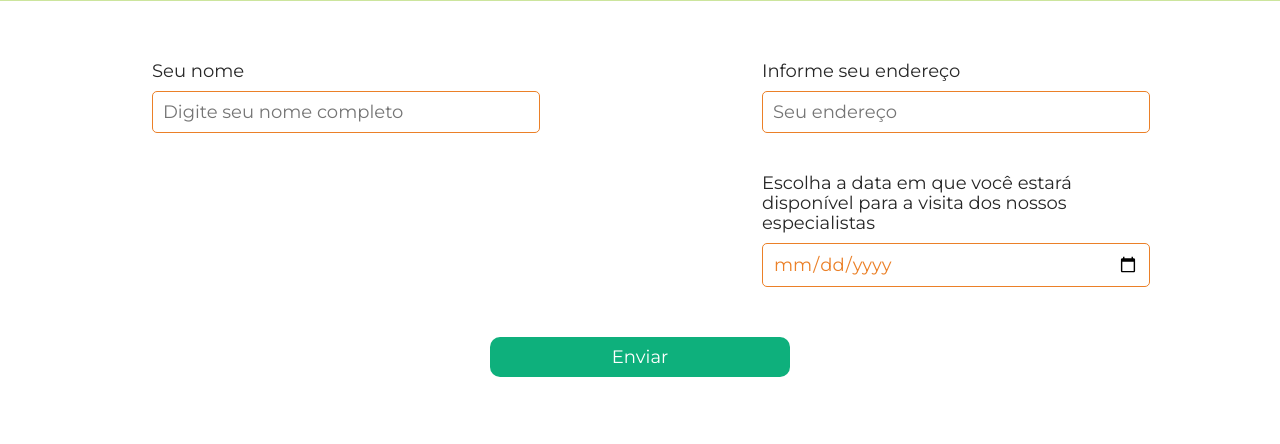
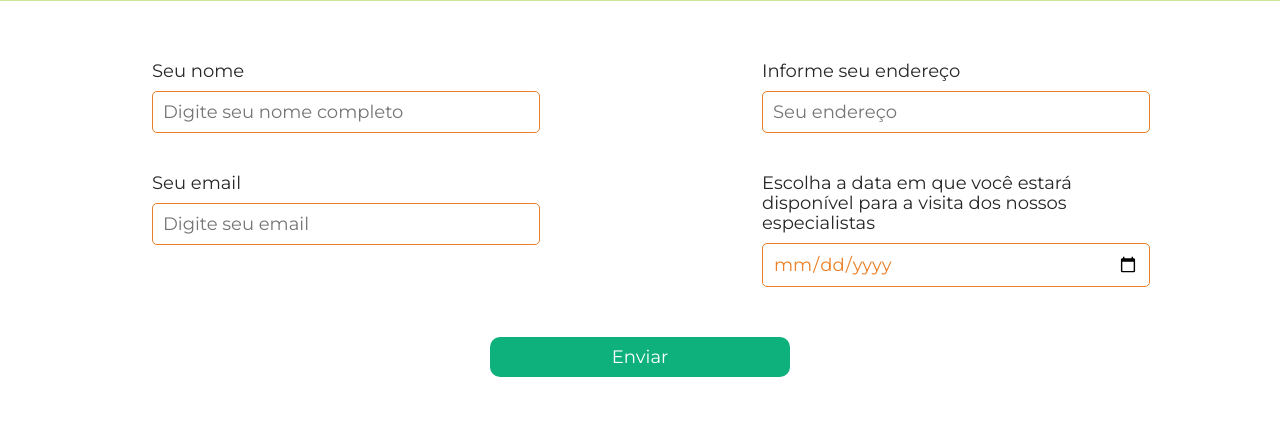
Before and after one commit to aladus14/calculator-bra-main, a Flask app: page /form in a window 1280 px wide. Shown: the part 469-913 px from the top of the page. Run offline with Flask 3, Linux system fonts and the light colour scheme.

Commit message:
tarefa completa

```diff
--- a/main.py
+++ b/main.py
@@ -70,11 +70,17 @@ def form():
 def submit_form():
     # Declarar variáveis para a coleta dos dados use o exemplo abaixo para criar as variáveis para os outros campos do formulário
     name = request.form['name']
+    email = request.form['email']
+    address = request.form['address']
+    date = request.form['date']
 
     # Aqui você pode salvar os dados ou enviá-los por email
     return render_template('form_result.html',
                            # Coloque as variáveis aqui, usando o mesmo padrão do exemplo abaixo
                            name=name,
-                           )
+                           email=email,
+                           address=address,
+                           date=date
+                        )
 
 app.run(debug=True)
--- a/templates/end.html
+++ b/templates/end.html
@@ -36,10 +36,9 @@
       {% endif %}
 
       <!-- ATIVIDADE 1 ADICIONE A MENSAGEM PARA O LINK -->
-
-
+       <span>Você quer tornar o mundo um lugar mais ecológico? Preencha o formulário e faremos uma eco-construção para você!</span>
       <!-- ATIVIDADE 1.2 EDITE A TAG "a" ADICIONE HREF E CLASS -->
-      <a>Preencher o formulário</a>
+      <a href="/form" class="main_link">Preencher o formulário</a>
 
       <!--  -->
     </div>
--- a/templates/form.html
+++ b/templates/form.html
@@ -31,10 +31,8 @@
 
                 <!-- ATIVIDADE 2 CRIE O CAMPO DE ENTRADA PARA O EMAIL DO USUÁRIO, SIGAM O EXEMPLO DAS LINHAS 27 E 28, LEMBREM DE MUDAR AS CONFIGS DO INPUT PARA 'email' -->
 
-
-
-
-
+                <label for="email">Seu email</label>
+                <input type="email" name="email" id="email" placeholder="Digite seu email" required>
 
 
                <!--  -->
--- a/templates/form_result.html
+++ b/templates/form_result.html
@@ -28,11 +28,11 @@
 			<br>
 			<p><strong>Seu nome:</strong> {{ name }}</p>
 			<br>
-			<p><strong>Seu email:</strong> {{name }}</p>
+			<p><strong>Seu email:</strong> {{ email }}</p>
 			<br>
-			<p><strong>Seu endereço:</strong> {{ name }}</p>
+			<p><strong>Seu endereço:</strong> {{ address }}</p>
 			<br>
-			<p><strong>Sua data:</strong> {{ name }}</p>
+			<p><strong>Sua data:</strong> {{ date }}</p>
 			<br>
 			<p>Obrigado por enviar suas informações. Se quiser enviar outro formulário, <a href="{{ url_for('form') }}">clique aqui</a>.</p>
 		</section>
```
